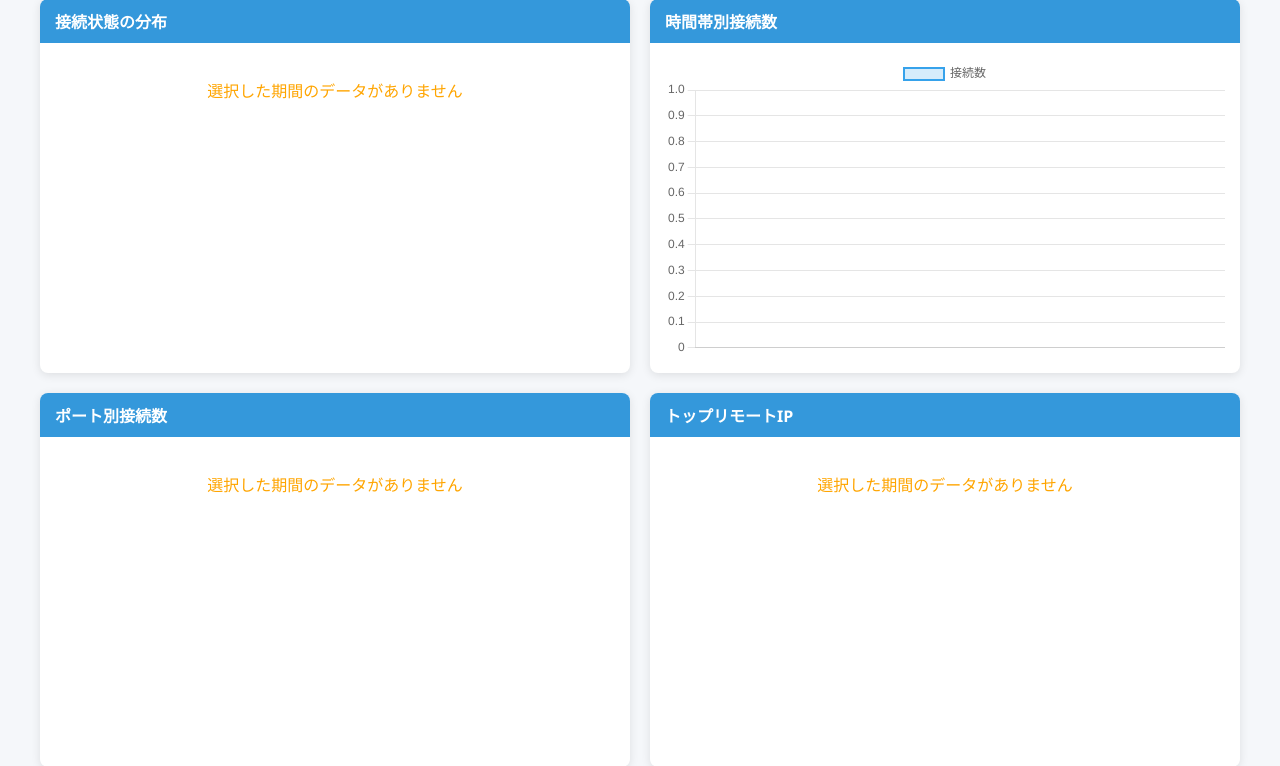
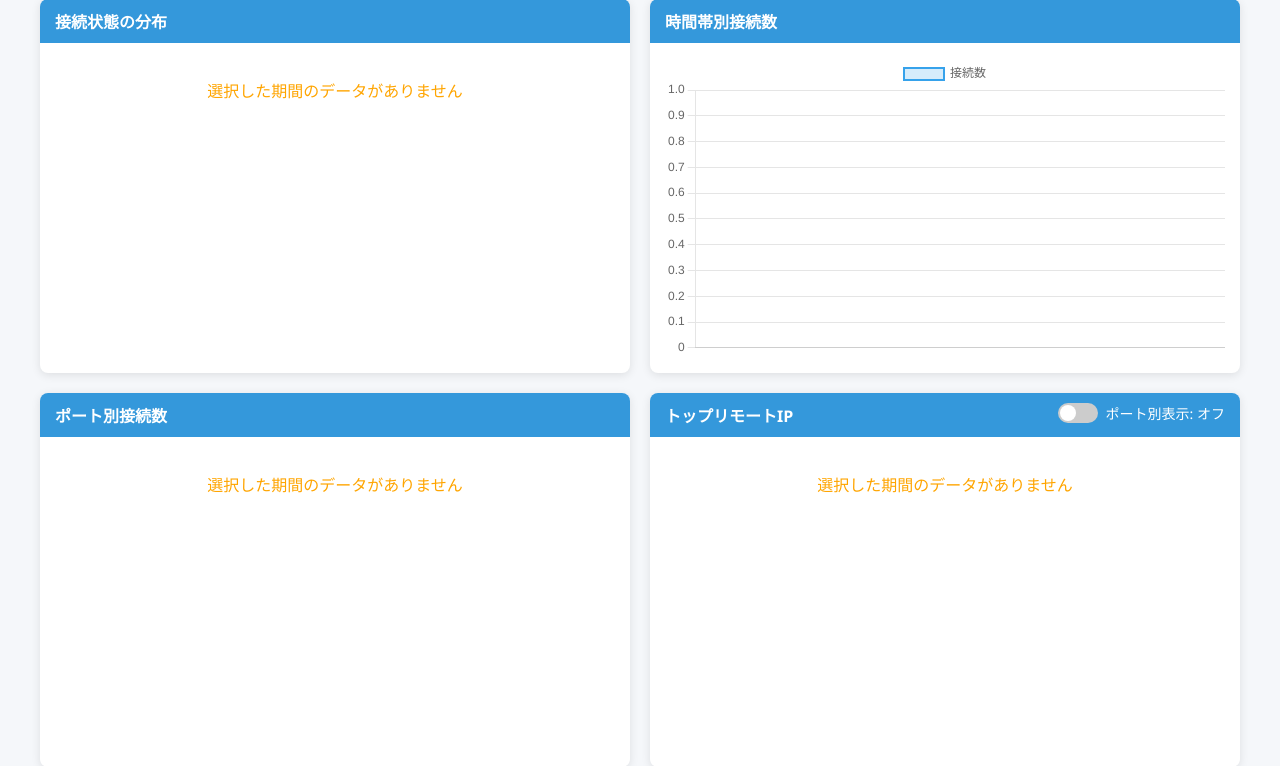
Before and after one commit to tiakiss/GitHub, a PHP site: page / in a window 1280 px wide. Shown: the part 255-1021 px from the top of the page. Run offline with PHP 8.4, Linux system fonts and the light colour scheme; data that the repository does not hold is empty; a stand-in replaces the project's code that opens the database connection; some libraries are stand-ins or nearby versions.

Commit message:
リモートIP統計取得APIにポート別表示機能を追加し、ダッシュボードにトグルスイッチを実装。選択されたサーバーに基づくデータ取得処理を最適化し、グラフ描画時にポート情報を考慮するように修正しました。また、スタイルを改善し、ユーザーインターフェースを向上させました。

```diff
--- a/netstat_collect_2025/views/dashboard.php
+++ b/netstat_collect_2025/views/dashboard.php
@@ -92,6 +92,50 @@
         .filter-group button:hover {
             background-color: #1a252f;
         }
+        .toggle-container {
+            display: inline-flex;
+            align-items: center;
+            gap: 8px;
+        }
+        .toggle-switch {
+            position: relative;
+            display: inline-block;
+            width: 40px;
+            height: 20px;
+        }
+        .toggle-switch input {
+            opacity: 0;
+            width: 0;
+            height: 0;
+        }
+        .toggle-slider {
+            position: absolute;
+            cursor: pointer;
+            top: 0;
+            left: 0;
+            right: 0;
+            bottom: 0;
+            background-color: #ccc;
+            transition: .4s;
+            border-radius: 34px;
+        }
+        .toggle-slider:before {
+            position: absolute;
+            content: "";
+            height: 16px;
+            width: 16px;
+            left: 2px;
+            bottom: 2px;
+            background-color: white;
+            transition: .4s;
+            border-radius: 50%;
+        }
+        input:checked + .toggle-slider {
+            background-color: #2c3e50;
+        }
+        input:checked + .toggle-slider:before {
+            transform: translateX(20px);
+        }
     </style>
 </head>
 <body>
@@ -161,7 +205,16 @@
             </div>
 
             <div class="card">
-                <div class="card-header">トップリモートIP</div>
+                <div class="card-header">
+                    トップリモートIP
+                    <div class="toggle-container" style="float: right; font-size: 14px; font-weight: normal;">
+                        <label class="toggle-switch">
+                            <input type="checkbox" id="ip-port-toggle">
+                            <span class="toggle-slider"></span>
+                        </label>
+                        <span id="toggle-label">ポート別表示: オフ</span>
+                    </div>
+                </div>
                 <div class="card-body">
                     <canvas id="remote-ip-chart"></canvas>
                 </div>
@@ -172,7 +225,7 @@
 
     <script>
         // フィルター条件を含むAPIの呼び出し関数
-        async function fetchDataWithFilters(endpoint) {
+        async function fetchDataWithFilters(endpoint, additionalParams = {}) {
             console.log(`${endpoint} のデータ取得開始`);
 
             // 日付範囲を取得
@@ -238,9 +291,8 @@
                     selectedServer = serverCheckboxes[0].value;
                     console.log('選択されたサーバー:', selectedServer);
                 } else if (serverCheckboxes.length > 1) {
-                    // 現在のAPIは複数サーバー選択に対応していないため、
                     // 複数選択の場合は「すべて」として扱う
-                    console.log('複数サーバーが選択されています - APIは複数選択に対応していないため「すべて」として扱います');
+                    console.log('複数サーバーが選択されています - 「すべて」として扱います');
                     // selectedServer は null のまま
                 }
             }
@@ -255,6 +307,11 @@
             }
             if (selectedServer) {
                 params.append('server_name', selectedServer);
+            }
+
+            // 追加パラメータがあれば追加
+            for (const [key, value] of Object.entries(additionalParams)) {
+                params.append(key, value);
             }
 
             // APIからデータを取得
@@ -634,11 +691,12 @@
 
         // トップリモートIPのグラフを描画
         async function loadRemoteIpChart() {
-            const chartContainer = document.getElementById('remote-ip-chart').parentNode; // 親要素を取得
-            const canvasElement = document.getElementById('remote-ip-chart'); // Canvas要素を取得
+            const chartContainer = document.getElementById('remote-ip-chart').parentNode;
+            const canvasElement = document.getElementById('remote-ip-chart');
+            const groupByPort = document.getElementById('ip-port-toggle').checked;
 
             try {
-                console.log('リモートIPグラフ読み込み開始');
+                console.log('リモートIPグラフ読み込み開始 (ポート別表示: ' + (groupByPort ? 'オン' : 'オフ') + ')');
 
                 // 既存のメッセージ表示があればクリア
                 const existingMessage = chartContainer.querySelector('div[style*="color:"]');
@@ -653,8 +711,10 @@
                 // Canvasを再表示
                 canvasElement.style.display = 'block';
 
-                // フィルター付きでデータを取得
-                const result = await fetchDataWithFilters('get_remote_ip_stats.php');
+                // フィルター付きでデータを取得 (group_by_portパラメータを追加)
+                const result = await fetchDataWithFilters('get_remote_ip_stats.php', {
+                    group_by_port: groupByPort
+                });
                 console.log('取得データ (remote_ip):', result);
 
                 if (!result.success) {
@@ -690,10 +750,26 @@
                 // --- データがある場合の処理 ---
                 canvasElement.style.display = 'block';
 
-                // リモートIP別・サーバー別にデータを整理
-                const topIps = result.top_ips || [];
-                // トップIPがない場合は、データから抽出
-                if (topIps.length === 0) {
+                // リモートIP別・サーバー別にデータを整理 (ポートを含むかどうかで処理を分岐)
+                const topEntries = result.top_entries || [];
+
+                // トップエントリがない場合は、データから抽出
+                if (topEntries.length === 0) {
+                    if (groupByPort) {
+                        // ポート別表示の場合
+                        const ipPortCounts = {};
+                        data.forEach(item => {
+                            const key = `${item.remote_ip}:${item.port}`;
+                            if (!ipPortCounts[key]) {
+                                ipPortCounts[key] = 0;
+                            }
+                            ipPortCounts[key] += parseInt(item.count);
+                        });
+                        // 降順にソートして上位10件を取得（表示数制限）
+                        const sortedEntries = Object.keys(ipPortCounts).sort((a, b) => ipPortCounts[b] - ipPortCounts[a]);
+                        topEntries.push(...sortedEntries.slice(0, 10));
+                    } else {
+                        // IP単位表示の場合（既存の処理）
                         const ipCounts = {};
                         data.forEach(item => {
                             if (!ipCounts[item.remote_ip]) {
@@ -703,45 +779,46 @@
                         });
                         // 降順にソートして上位10件を取得（表示数制限）
                         const sortedIps = Object.keys(ipCounts).sort((a, b) => ipCounts[b] - ipCounts[a]);
-                    topIps.push(...sortedIps.slice(0, 10));
+                        topEntries.push(...sortedIps.slice(0, 10));
+                    }
                 } else {
                     // 表示数を制限（多すぎるとグラフが見づらくなるため）
-                    topIps.splice(10);
+                    topEntries.splice(10);
                 }
 
                 // サーバー一覧を取得
                 const servers = [...new Set(data.map(item => item.servername))];
 
-                // 色の配列を定義（サーバーの数だけ必要）
-                const colors = [
-                    'rgba(255, 99, 132, 0.7)',   // 赤
-                    'rgba(54, 162, 235, 0.7)',   // 青
-                    'rgba(255, 206, 86, 0.7)',   // 黄
-                    'rgba(75, 192, 192, 0.7)',   // 緑
-                    'rgba(153, 102, 255, 0.7)',  // 紫
-                    'rgba(255, 159, 64, 0.7)',   // オレンジ
-                    'rgba(199, 199, 199, 0.7)',  // グレー
-                    'rgba(83, 102, 255, 0.7)',   // 青紫
-                    'rgba(255, 99, 255, 0.7)',   // ピンク
-                    'rgba(159, 159, 64, 0.7)',   // オリーブ
-                ];
-
-                // ボーダーカラーも設定（同じ色の濃いバージョン）
-                const borderColors = colors.map(color => color.replace('0.7', '1'));
-
                 // サーバーごとにデータセットを作成
                 const datasets = servers.map((server, index) => {
-                    // 各IPのこのサーバーでの接続数を取得
-                    const serverData = topIps.map(ip => {
-                        const match = data.find(item => item.remote_ip === ip && item.servername === server);
+                    const serverColor = getServerColors(index);
+
+                    // 各エントリのこのサーバーでの接続数を取得
+                    const serverData = topEntries.map(entry => {
+                        if (groupByPort) {
+                            // IP:ポートの形式からIPとポートを分離
+                            const [ip, port] = entry.split(':');
+                            const match = data.find(item =>
+                                item.remote_ip === ip &&
+                                item.port === port &&
+                                item.servername === server
+                            );
                             return match ? parseInt(match.count) : 0;
+                        } else {
+                            // 従来通りIPのみで検索
+                            const match = data.find(item =>
+                                item.remote_ip === entry &&
+                                item.servername === server
+                            );
+                            return match ? parseInt(match.count) : 0;
+                        }
                     });
 
                     return {
                         label: server,
                         data: serverData,
-                        backgroundColor: colors[index % colors.length],
-                        borderColor: borderColors[index % borderColors.length],
+                        backgroundColor: serverColor.backgroundColor,
+                        borderColor: serverColor.borderColor,
                         borderWidth: 1
                     };
                 });
@@ -752,7 +829,7 @@
                 window.remoteIpChart = new Chart(ctx, {
                     type: 'bar',
                     data: {
-                        labels: topIps,
+                        labels: topEntries,
                         datasets: datasets
                     },
                     options: {
@@ -772,7 +849,12 @@
                             tooltip: {
                                 callbacks: {
                                     title: function(context) {
+                                        if (groupByPort) {
+                                            const [ip, port] = context[0].label.split(':');
+                                            return `IP: ${ip}, ポート: ${port}`;
+                                        } else {
                                             return `IP: ${context[0].label}`;
+                                        }
                                     }
                                 }
                             },
@@ -897,6 +979,14 @@
 
             // セレクトボックス変更時のイベントリスナー
             dateRangeSelect.addEventListener('change', toggleCustomDateInputs);
+
+            // トグルスイッチのイベントリスナーを追加
+            document.getElementById('ip-port-toggle').addEventListener('change', function() {
+                const toggleLabel = document.getElementById('toggle-label');
+                toggleLabel.textContent = this.checked ? 'ポート別表示: オン' : 'ポート別表示: オフ';
+                // トグルが変更されたら対応するグラフを再読み込み
+                loadRemoteIpChart();
+            });
 
             // サーバーリストとグラフを読み込む
             loadServerList();
```
Also changed, not shown: netstat_collect_2025/api/get_remote_ip_stats.php (+51 -5 lines). Lines whose indentation alone changed are shown as unchanged.
